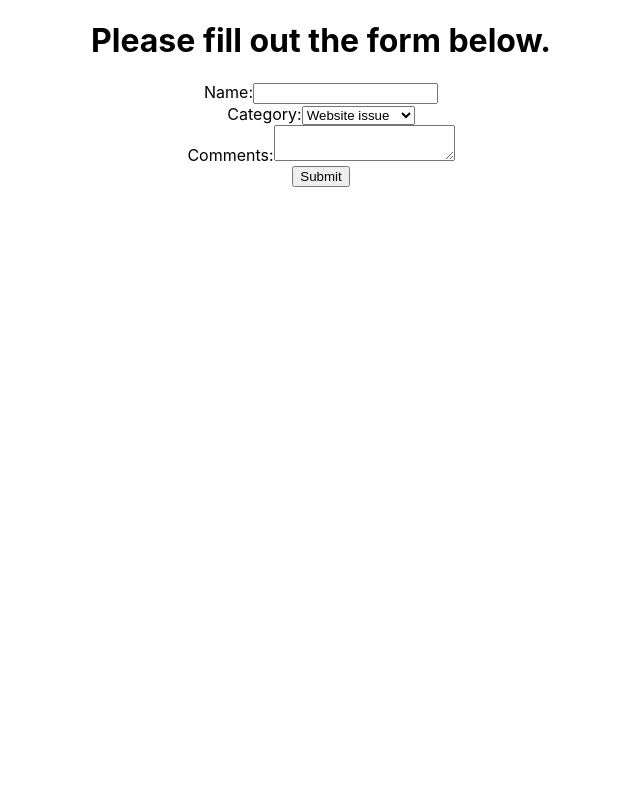
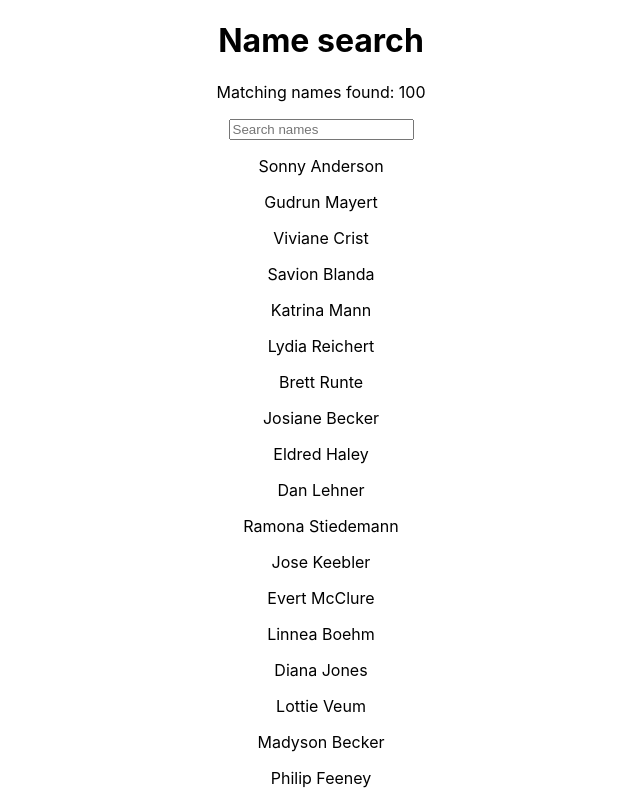
Before and after one commit to vkleer/react-app, a React (Create React App) app in the folder my-app/: page / in a window 1280 px wide. Shown: the top 800 px of the page, without its empty margins (319-959 px from the left). Built offline with nearby package versions, Linux system fonts and the light colour scheme.

Commit message:
Create search bar and use filter and map to filter search bar input

```diff
--- a/my-app/src/App.js
+++ b/my-app/src/App.js
@@ -16,6 +16,7 @@
 import LifeCyclesCWU from './components/LifeCycleCWU';
 import ControlledForm from './components/ControlledForm';
 import UncontrolledForm from './components/UncontrolledForm';
+import SearchBar from './components/SearchBar';
 
 function App() {
   return (
@@ -35,7 +36,8 @@
       {/* <LifeCyclesCDU /> */}
       {/* <LifeCyclesCWU /> */}
       {/* <ControlledForm /> */}
-      <UncontrolledForm />
+      {/* <UncontrolledForm /> */}
+      <SearchBar />
     </div>
   );
 }
--- /dev/null
+++ b/my-app/src/components/SearchBar.js
@@ -0,0 +1,47 @@
+import React, { Component } from 'react'
+import importedNames from '../names'
+
+export class SearchBar extends Component {
+
+    constructor(props) {
+        super(props)
+
+        this.state = {
+            names: importedNames,
+        }
+    }
+
+    handleChange = (event) => {
+        let inputText = event.target.value.toLowerCase();
+        let filteredNames = importedNames.filter(name => {
+            return name.toLowerCase().includes(inputText);
+        })
+        this.setState({
+            names: filteredNames,
+        })
+    }
+
+    render() {
+        return (
+            <div>
+                <h1>Name search</h1>
+                <p>Matching names found: {this.state.names.length}</p>
+                <form>
+                    <input
+                        onChange={this.handleChange}
+                        type='text' placeholder='Search names'
+                    />
+                </form>
+                <div style={{margin: 'auto'}}>
+                    {
+                        this.state.names.map(name => {
+                            return <p key={name}>{name}</p>
+                        })
+                    }
+                </div>
+            </div>
+        )
+    }
+}
+
+export default SearchBar
--- /dev/null
+++ b/my-app/src/names.js
@@ -0,0 +1,103 @@
+const names = [
+    "Sonny Anderson",
+    "Gudrun Mayert",
+    "Viviane Crist",
+    "Savion Blanda",
+    "Katrina Mann",
+    "Lydia Reichert",
+    "Brett Runte",
+    "Josiane Becker",
+    "Eldred Haley",
+    "Dan Lehner",
+    "Ramona Stiedemann",
+    "Jose Keebler",
+    "Evert McClure",
+    "Linnea Boehm",
+    "Diana Jones",
+    "Lottie Veum",
+    "Madyson Becker",
+    "Philip Feeney",
+    "Kobe Kuhic",
+    "Jessica Wisoky",
+    "Kasey Auer",
+    "Arnoldo Sipes",
+    "Madisen Davis",
+    "Alex Swaniawski",
+    "Helene Jenkins",
+    "Leone Olson",
+    "Ola Lockman",
+    "Kaylie Mueller",
+    "Kitty Steuber",
+    "Ralph Mosciski",
+    "Zane Bradtke",
+    "Syble Torp",
+    "Luella Weimann",
+    "Rigoberto Dicki",
+    "Andre Gusikowski",
+    "Moshe Torphy",
+    "Rhoda Rosenbaum",
+    "Libby Spinka",
+    "Maeve Zieme",
+    "Sydney Gleichner",
+    "Jimmy Blick",
+    "Tara Casper",
+    "Cayla Upton",
+    "Keith Wyman",
+    "Derick Emmerich",
+    "Nia Waelchi",
+    "Armani Nienow",
+    "Keyon DuBuque",
+    "Keeley Doyle",
+    "Kristoffer Monahan",
+    "Brendon Orn",
+    "Brandy Romaguera",
+    "Lyda Hane",
+    "Lisandro Bauch",
+    "Oma Hirthe",
+    "Caleb Dicki",
+    "Sydney O'Kon",
+    "Missouri Greenholt",
+    "Kylie Green",
+    "Kiel Erdman",
+    "Anahi Balistreri",
+    "Rico Rippin",
+    "Ramiro Dach",
+    "Princess Bosco",
+    "Pink Stoltenberg",
+    "Adan Rau",
+    "Dessie Heller",
+    "Nyah Zulauf",
+    "Makayla Fisher",
+    "Neoma Stanton",
+    "Ebba Dooley",
+    "Rachel Denesik",
+    "Drew Crist",
+    "Wava Will",
+    "Loraine Macejkovic",
+    "Americo Mann",
+    "Jules Konopelski",
+    "Gloria Ankunding",
+    "Austin Wilderman",
+    "Sage Veum",
+    "Dorris Friesen",
+    "Wellington Klein",
+    "Asa Quitzon",
+    "Misty Schumm",
+    "Muhammad Bayer",
+    "Dante Ondricka",
+    "Lurline Kuvalis",
+    "Conner Herzog",
+    "Shanie Franecki",
+    "Lois Bednar",
+    "Carey Predovic",
+    "Adelbert Heidenreich",
+    "Romaine Jacobs",
+    "Jake Schuppe",
+    "Meta Parisian",
+    "Dillon Feest",
+    "Amanda O'Keefe",
+    "Kaitlyn O'Keefe",
+    "Earnest Jenkins",
+    "Reymundo Gleason"
+]
+export default names
```
